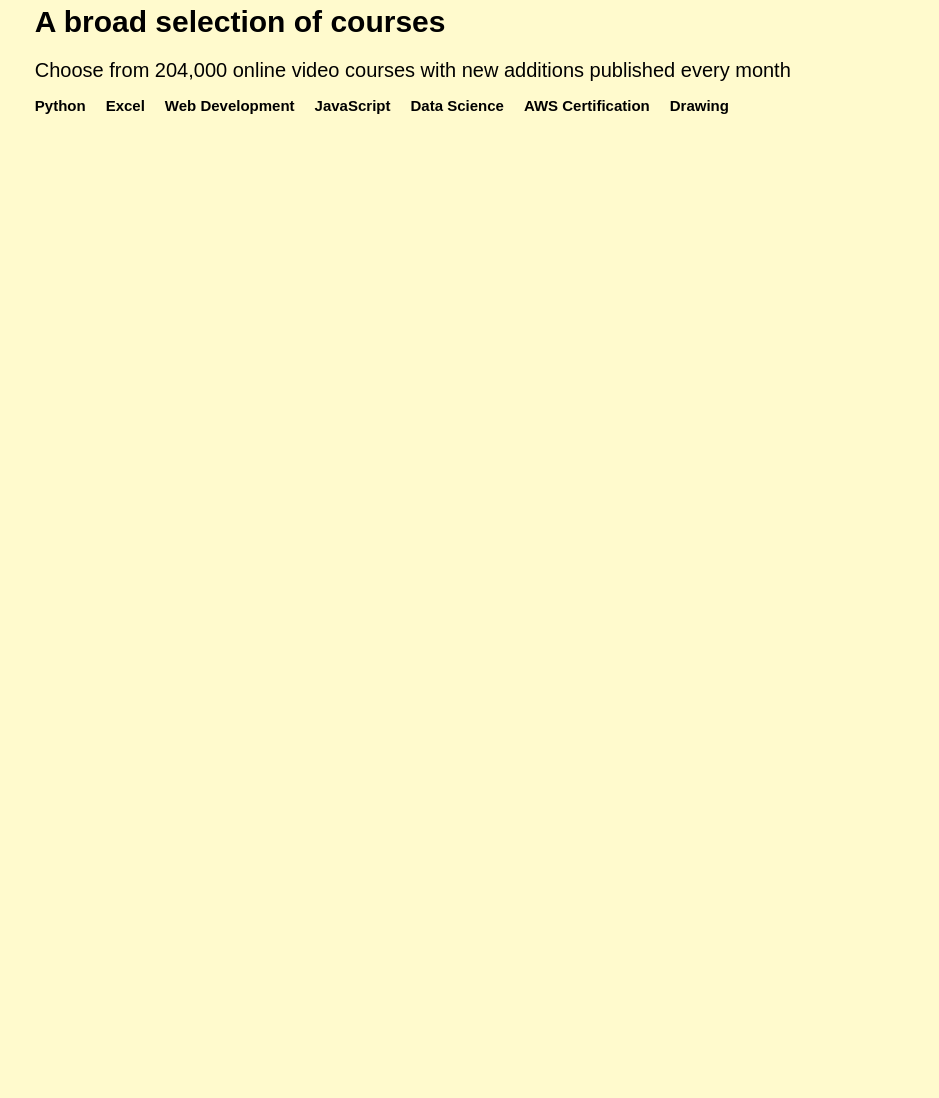
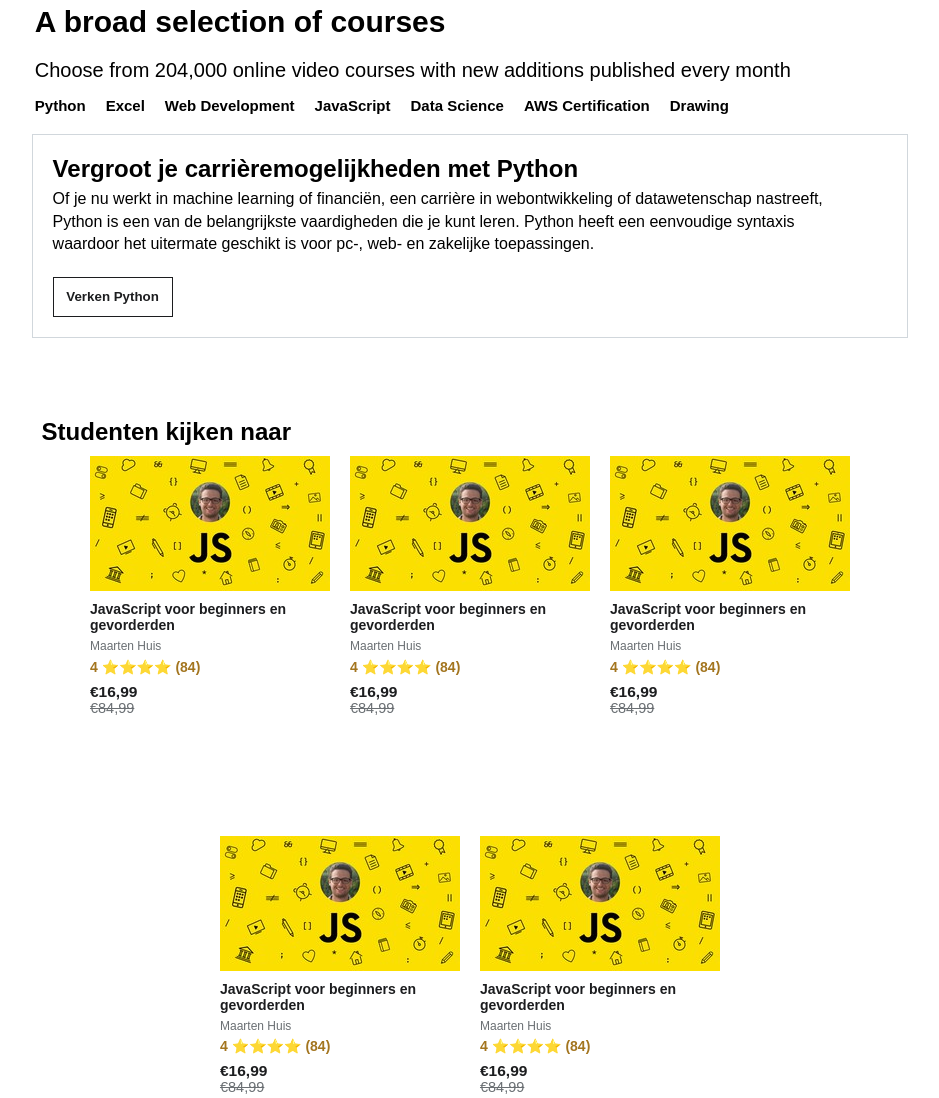
Before and after one commit to Danivdmijl/Jeroenzeles, a plain HTML site: page Eindopdracht/index.html in a window 1280 px wide. Shown: the part 500-1598 px from the top of the page, without its empty margins (170-1109 px from the left). Before the commit the page ends 800 px from the top, so only its background shows below. Drawn offline with Linux system fonts and the light colour scheme.

Commit message:
Verder gegaan eindopdracht udemy

```diff
--- a/Eindopdracht/index.html
+++ b/Eindopdracht/index.html
@@ -58,9 +58,71 @@
             <button class="options__button">Drawing</button>
         </section>
 
-        <section class="">
-        </section>
+        <!-- Het informatie blok -->
 
+        <article class="infoblock">
+            <h3 class="infoblock__h3">Vergroot je carrièremogelijkheden met Python</h3>
+            <p class="infoblock__p">Of je nu werkt in machine learning of financiën,
+                een carrière in webontwikkeling of datawetenschap nastreeft,
+                Python is een van de belangrijkste vaardigheden die je kunt leren.
+                Python heeft een eenvoudige syntaxis waardoor het uitermate geschikt is voor pc-, web- en zakelijke toepassingen.</p>
+            <button class="infoblock__button">Verken Python</button>
+        </article>
+
+        <!-- Verschillende pakketen -->
+            <h2 class="titlePakketen">Studenten kijken naar</h2>
+            <section class="containerPakketen">
+                <article class="pakketen">
+                    <img src="/img/fotoJS.webp" alt="" class="pakketen__img">
+                    <h3 class="pakketen__title">JavaScript voor beginners en gevorderden</h3>
+                    <h5 class="pakketen__name">Maarten Huis</h5>
+                    <p class="pakketen__raiting">4 ⭐⭐⭐⭐ (84)</p>
+                    <div class="pakkenten__div">
+                        <h3 class="pakketen__prijsnu">€16,99</h3>
+                        <h4 class="pakketen__prijskorting">€84,99</h4>
+                    </div>
+                </article>
+                <article class="pakketen">
+                    <img src="/img/fotoJS.webp" alt="" class="pakketen__img">
+                    <h3 class="pakketen__title">JavaScript voor beginners en gevorderden</h3>
+                    <h5 class="pakketen__name">Maarten Huis</h5>
+                    <p class="pakketen__raiting">4 ⭐⭐⭐⭐ (84)</p>
+                    <div class="pakkenten__div">
+                        <h3 class="pakketen__prijsnu">€16,99</h3>
+                        <h4 class="pakketen__prijskorting">€84,99</h4>
+                    </div>
+                </article>
+                <article class="pakketen">
+                    <img src="/img/fotoJS.webp" alt="" class="pakketen__img">
+                    <h3 class="pakketen__title">JavaScript voor beginners en gevorderden</h3>
+                    <h5 class="pakketen__name">Maarten Huis</h5>
+                    <p class="pakketen__raiting">4 ⭐⭐⭐⭐ (84)</p>
+                    <div class="pakkenten__div">
+                        <h3 class="pakketen__prijsnu">€16,99</h3>
+                        <h4 class="pakketen__prijskorting">€84,99</h4>
+                    </div>
+                </article>
+                <article class="pakketen">
+                    <img src="/img/fotoJS.webp" alt="" class="pakketen__img">
+                    <h3 class="pakketen__title">JavaScript voor beginners en gevorderden</h3>
+                    <h5 class="pakketen__name">Maarten Huis</h5>
+                    <p class="pakketen__raiting">4 ⭐⭐⭐⭐ (84)</p>
+                    <div class="pakkenten__div">
+                        <h3 class="pakketen__prijsnu">€16,99</h3>
+                        <h4 class="pakketen__prijskorting">€84,99</h4>
+                    </div>
+                </article>
+                <article class="pakketen">
+                    <img src="/img/fotoJS.webp" alt="" class="pakketen__img">
+                    <h3 class="pakketen__title">JavaScript voor beginners en gevorderden</h3>
+                    <h5 class="pakketen__name">Maarten Huis</h5>
+                    <p class="pakketen__raiting">4 ⭐⭐⭐⭐ (84)</p>
+                    <div class="pakkenten__div">
+                        <h3 class="pakketen__prijsnu">€16,99</h3>
+                        <h4 class="pakketen__prijskorting">€84,99</h4>
+                    </div>
+                </article>
+            </section>
     </main>
 </body>
 </html>
--- a/Eindopdracht/scss/abstracts/_base.scss
+++ b/Eindopdracht/scss/abstracts/_base.scss
@@ -3,6 +3,5 @@
 body{
     min-height: 100vh;
     font-size: 2rem;
-    background: lemonchiffon;
     font-family: sans-serif;
 }
--- /dev/null
+++ b/Eindopdracht/scss/components/infoblock.scss
@@ -0,0 +1,39 @@
+.infoblock{
+    border: 1px solid #d1d7dc ;
+    width: 68.5%;
+    height: auto;
+    margin-top: 2rem;
+    padding: 2rem;
+    display: flex;
+    flex-direction: column;
+    gap: 0.5rem;
+
+    &__h3{
+        font-weight: 700;
+        line-height: 1.2;
+        font-size: 2.4rem;
+    }
+
+    &__p{
+        margin-bottom: 1.6rem;
+        max-width: 80rem;
+        font-weight: inherit;
+        line-height: 1.4;
+        font-size: 1.6rem;
+    }
+
+    &__button{
+        color: #1c1d1f;
+        background-color: transparent;
+        border: 0.1rem solid #1c1d1f;
+        width: 12rem;
+        height: 4rem;
+        padding: 0 1.2rem;
+        font-weight: 700;
+    }
+}
+
+
+.infoblock__button:hover{
+    cursor: pointer;
+}
--- a/Eindopdracht/scss/components/options.scss
+++ b/Eindopdracht/scss/components/options.scss
@@ -4,6 +4,7 @@
     height: 100%;
     display: flex;
     gap: 2rem;
+    flex-wrap: wrap;
 
     &__button{
         background: none;
--- /dev/null
+++ b/Eindopdracht/scss/components/pakketen.scss
@@ -0,0 +1,73 @@
+.containerPakketen{
+    width: 68.5%;
+    height: auto;
+    display: flex;
+    flex-wrap: wrap;
+    gap: 2rem;
+    justify-content: center;
+    align-items: center;
+}
+
+
+.titlePakketen{
+    padding: 1rem;
+    margin-top: 7rem;
+    width: 68.5%;
+    height: auto;
+    font-weight: 700;
+    line-height: 1.2;
+    font-size: 2.4rem;
+}
+
+.pakketen{
+    margin-bottom: 10rem;
+    height: auto;
+    width: 24rem;
+
+    &__img{
+        margin-bottom: 0.5rem;
+    }
+
+    &__title{
+        color: #1c1d1f;
+        font-weight: 600;
+        font-size: 1.4rem;
+        margin-bottom: 0.5rem;
+    }
+
+    &__name{
+        color: #6a6f73;
+        white-space: normal;
+        font-weight: 400;
+        line-height: 1.4;
+        font-size: 1.2rem;
+        margin-bottom: 0.4rem;
+    }
+
+    &__raiting{
+        color: rgb(163, 117, 31);
+        font-size: 1.4rem;
+        font-weight: 700;
+        margin-bottom: 0.8rem;
+    }
+
+    &__div{
+        display: flex;
+        height: auto;
+        width: auto;
+    }
+
+    &__prijsnu{
+        color: #1c1d1f;
+        font-weight: 700;
+        font-size: 1.55rem;
+    }
+
+    &__prijskorting{
+        color: #6a6f73;
+        font-weight: 400;
+        font-size: 1.45rem;
+        line-height: 1;
+        text-decoration: line-through;
+    }
+}
--- a/Eindopdracht/scss/style.scss
+++ b/Eindopdracht/scss/style.scss
@@ -6,3 +6,5 @@
 @use "./components/information.scss";
 @use "./components/main.scss";
 @use "./components/options.scss";
+@use "./components/infoblock.scss";
+@use "./components/pakketen.scss";
```
Also changed, not shown: Eindopdracht/css/style.css, Eindopdracht/img/fotoJS.webp (added), 1 other file.
